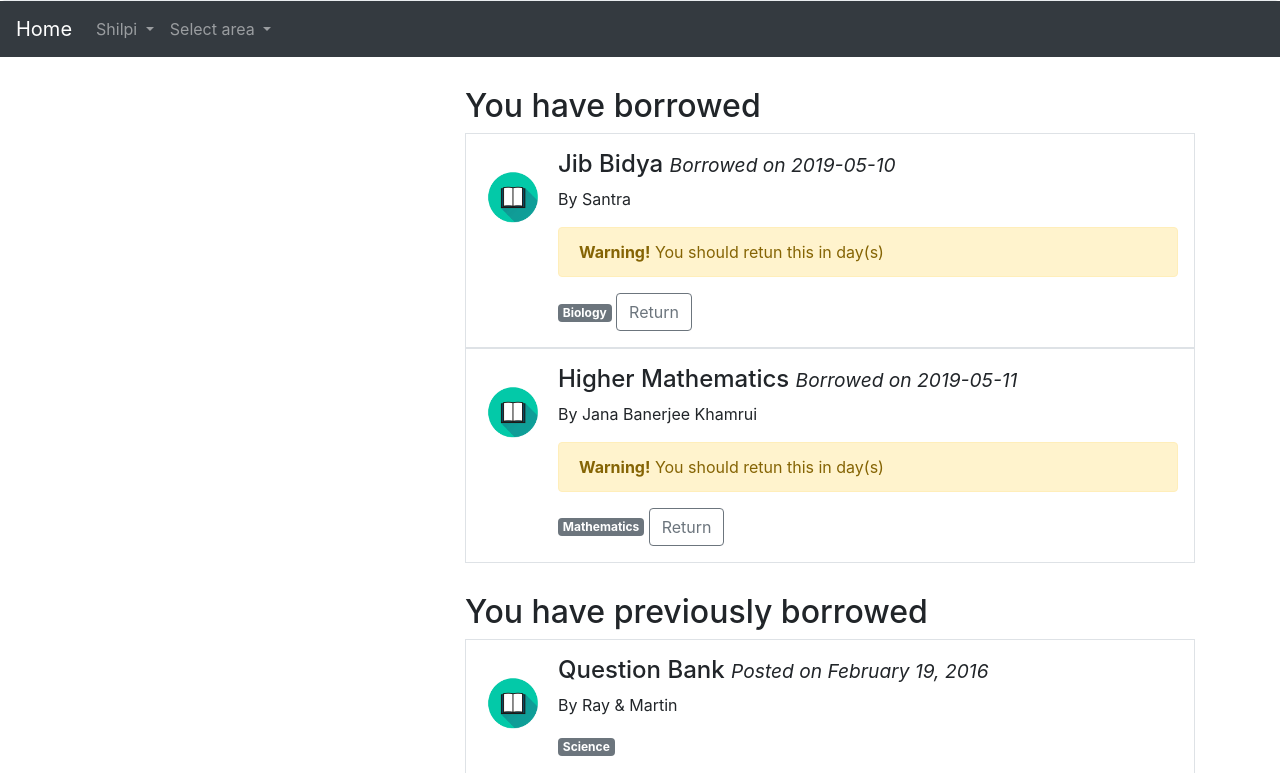
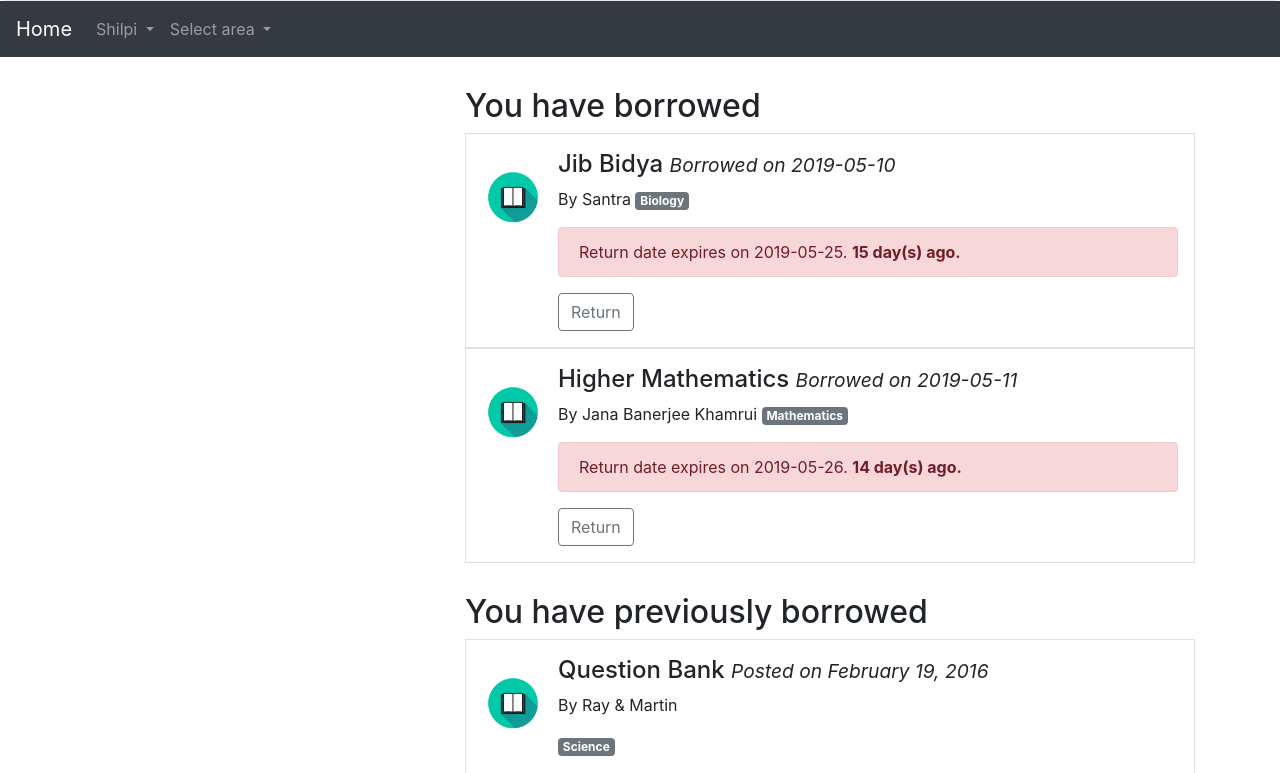
Before and after one commit to shilpi-datta/Social-Library, a PHP site: page /borrowed.php in a window 1280 px wide. Shown: the part 223-996 px from the top of the page. Run offline with PHP 8.4, Linux system fonts and the light colour scheme; a user stored in the database is signed in; data comes from the database, SQL or seed files in the repository.

Commit message:
Return date calculation implemented

```diff
--- a/borrowed.php
+++ b/borrowed.php
@@ -90,12 +90,14 @@ include_once("header.php");
 
                     // output data of each row
                     while ($row = $result->fetch_assoc()) {
-                        $date1 = date("Y-m-d");
-                        $date2 = $row["date"];
-                        $idate = date( 'Y-m-d', strtotime($date2." + 15 day"));
+                        $borrowdate = $row["date"];
+                        $duedate = date('Y-m-d', strtotime($borrowdate . " + 15 day")); // calculate due date for return
 
+                        $now = time(); // current date in timestamp format (in seconds)
+                        $duedateTimestamp = strtotime($duedate); // convert return due date to seconds for calculation
+                        $datediff = $duedateTimestamp - $now; // calculate difference in seconds
 
-
+                        $daysLeft = round($datediff / (60 * 60 * 24)); // convert seconds back to days
 
                         ?>
 
@@ -104,11 +106,22 @@ include_once("header.php");
 
                             <div class="media-body">
                                 <h4><?= $row["name"] ?> <small><i>Borrowed on <?= $row["date"] ?></i></small></h4>
-                                <p>By <?= $row["writer"] ?></p>
-                                <div class="alert alert-warning">
-                                    <strong>Warning!</strong> You should retun this in day(s)
-                                </div>
-                                <span class="badge badge-secondary"><?= $row["category"] ?></span>
+                                <p>By <?= $row["writer"] ?> <span class="badge badge-secondary"><?= $row["category"] ?></span> </p>
+                                <?php
+                                if ($daysLeft >= 0) {
+                                    ?>
+                                    <div class="alert alert-warning">
+                                        You should return this book on or before <?= $duedate ?>. <strong><?= $daysLeft ?> day(s) left</strong>
+                                    </div>
+                                <?php
+                            } else {
+                                ?>
+                                    <div class="alert alert-danger">
+                                        Return date expires on <?= $duedate ?>. <strong><?= ($daysLeft * -1) ?> day(s) ago.</strong>
+                                    </div>
+                                <?php
+                            }
+                            ?>
                                 <a class="btn btn-outline-secondary" href="return.php?bookid=<?= $row['book_id'] ?>"> Return </a>
                             </div>
                         </div>
```
